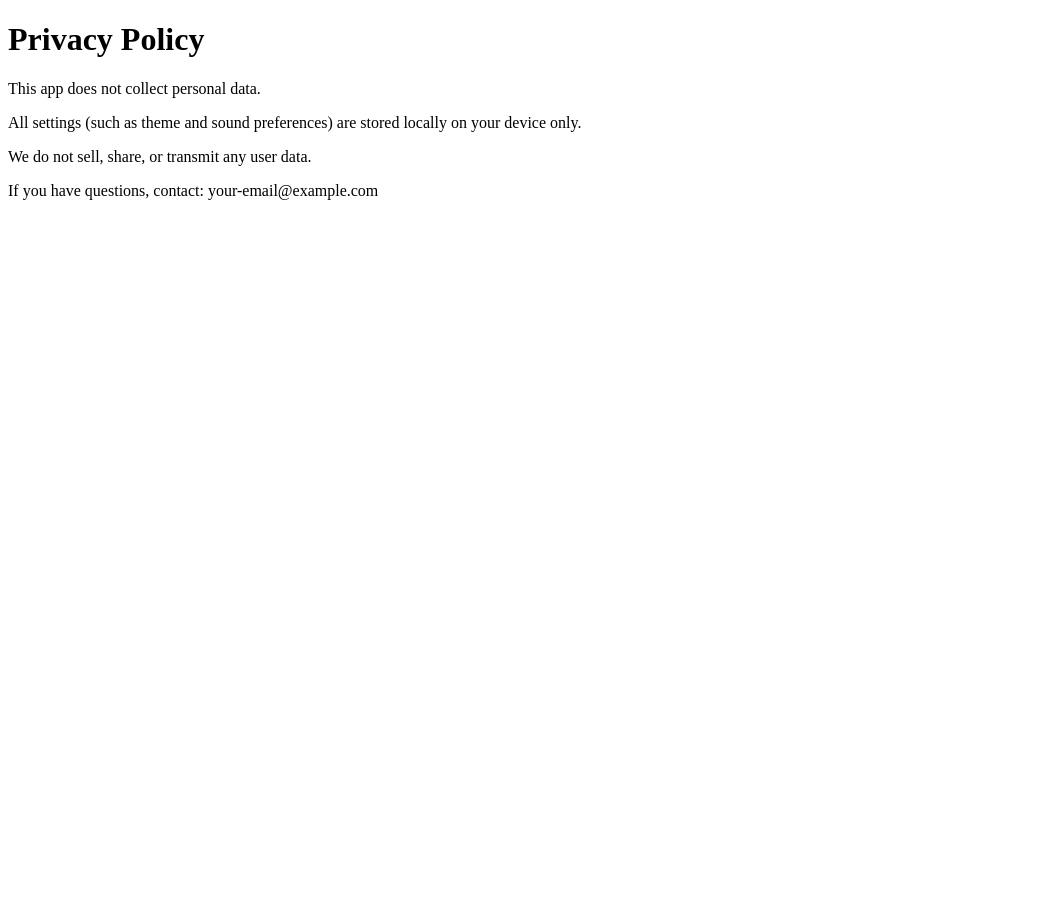
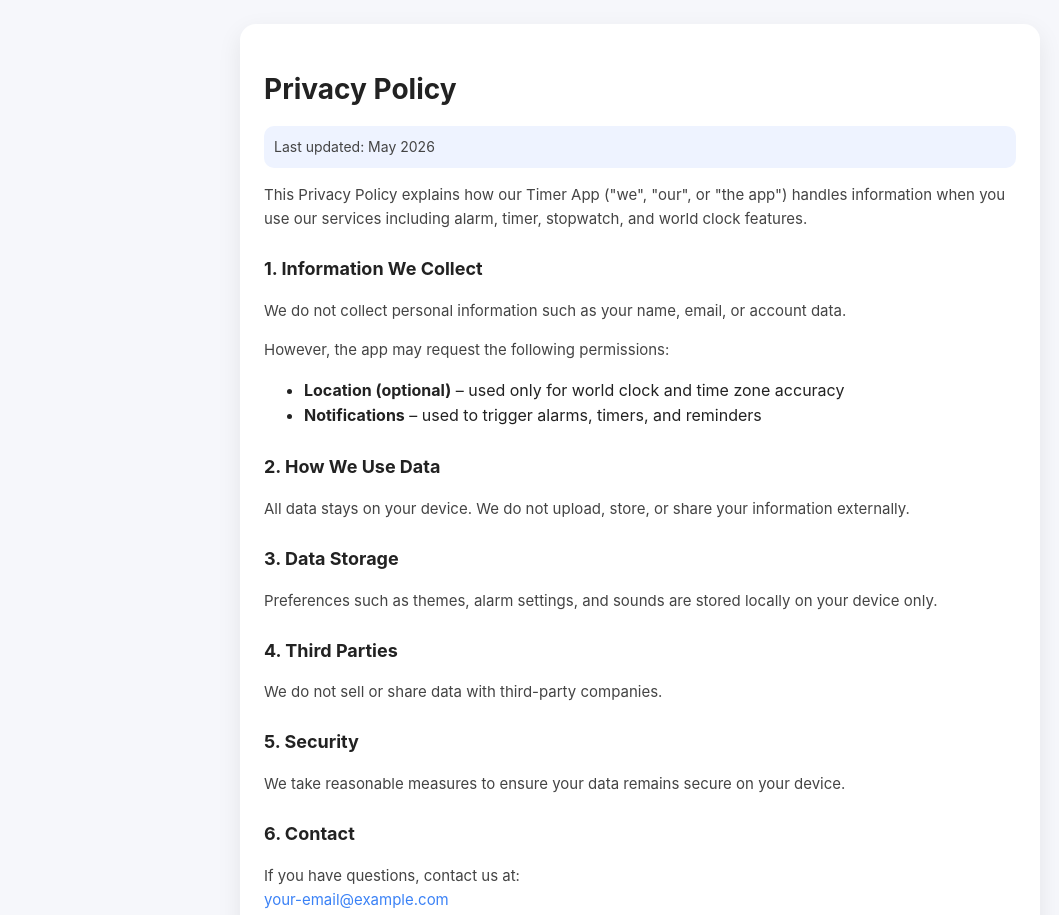
Before and after one commit to ganhuilin015/timer-legal, a plain HTML site: page index.html in a window 1280 px wide. Shown: the top 915 px of the page, without its empty margins (0-1059 px from the left). Before the commit the page ends 800 px from the top, so only its background shows below. Drawn offline with Linux system fonts and the light colour scheme.

Commit message:
Enhance Privacy Policy layout and styling
Added styling and structured content for the Privacy Policy page.

```diff
--- a/index.html
+++ b/index.html
@@ -1,17 +1,114 @@
 <!DOCTYPE html>
-<html>
+<html lang="en">
 <head>
+  <meta charset="UTF-8">
+  <meta name="viewport" content="width=device-width, initial-scale=1.0">
   <title>Privacy Policy</title>
+  <style>
+    body {
+      font-family: -apple-system, BlinkMacSystemFont, "Segoe UI", Roboto, Arial;
+      margin: 0;
+      padding: 0;
+      background: #f6f7fb;
+      color: #222;
+      line-height: 1.6;
+    }
+
+    .container {
+      max-width: 800px;
+      margin: auto;
+      padding: 24px;
+    }
+
+    .card {
+      background: white;
+      padding: 24px;
+      border-radius: 16px;
+      box-shadow: 0 8px 24px rgba(0,0,0,0.08);
+    }
+
+    h1 {
+      font-size: 28px;
+      margin-bottom: 10px;
+    }
+
+    h2 {
+      margin-top: 24px;
+      font-size: 18px;
+    }
+
+    p {
+      font-size: 15px;
+      color: #444;
+    }
+
+    .highlight {
+      background: #eef3ff;
+      padding: 10px;
+      border-radius: 10px;
+      font-size: 14px;
+    }
+
+    a {
+      color: #3b82f6;
+      text-decoration: none;
+    }
+  </style>
 </head>
+
 <body>
-  <h1>Privacy Policy</h1>
+  <div class="container">
+    <div class="card">
+      <h1>Privacy Policy</h1>
+      <p class="highlight">
+        Last updated: May 2026
+      </p>
 
-  <p>This app does not collect personal data.</p>
+      <p>
+        This Privacy Policy explains how our Timer App ("we", "our", or "the app") handles information when you use our services including alarm, timer, stopwatch, and world clock features.
+      </p>
 
-  <p>All settings (such as theme and sound preferences) are stored locally on your device only.</p>
+      <h2>1. Information We Collect</h2>
+      <p>
+        We do not collect personal information such as your name, email, or account data.
+      </p>
 
-  <p>We do not sell, share, or transmit any user data.</p>
+      <p>
+        However, the app may request the following permissions:
+      </p>
 
-  <p>If you have questions, contact: your-email@example.com</p>
+      <ul>
+        <li><b>Location (optional)</b> – used only for world clock and time zone accuracy</li>
+        <li><b>Notifications</b> – used to trigger alarms, timers, and reminders</li>
+      </ul>
+
+      <h2>2. How We Use Data</h2>
+      <p>
+        All data stays on your device. We do not upload, store, or share your information externally.
+      </p>
+
+      <h2>3. Data Storage</h2>
+      <p>
+        Preferences such as themes, alarm settings, and sounds are stored locally on your device only.
+      </p>
+
+      <h2>4. Third Parties</h2>
+      <p>
+        We do not sell or share data with third-party companies.
+      </p>
+
+      <h2>5. Security</h2>
+      <p>
+        We take reasonable measures to ensure your data remains secure on your device.
+      </p>
+
+      <h2>6. Contact</h2>
+      <p>
+        If you have questions, contact us at:
+        <br>
+        <a href="mailto:your-email@example.com">your-email@example.com</a>
+      </p>
+    </div>
+  </div>
 </body>
 </html>
```
